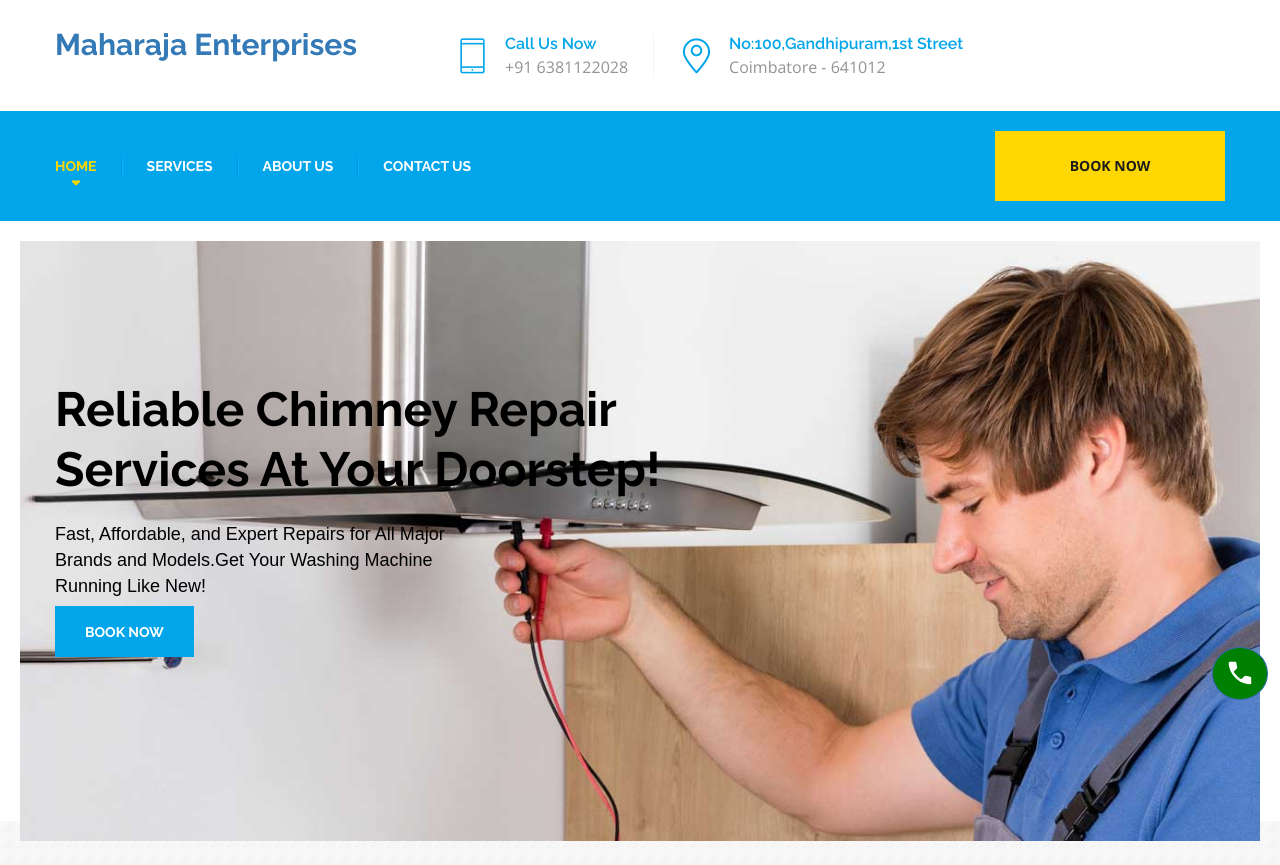
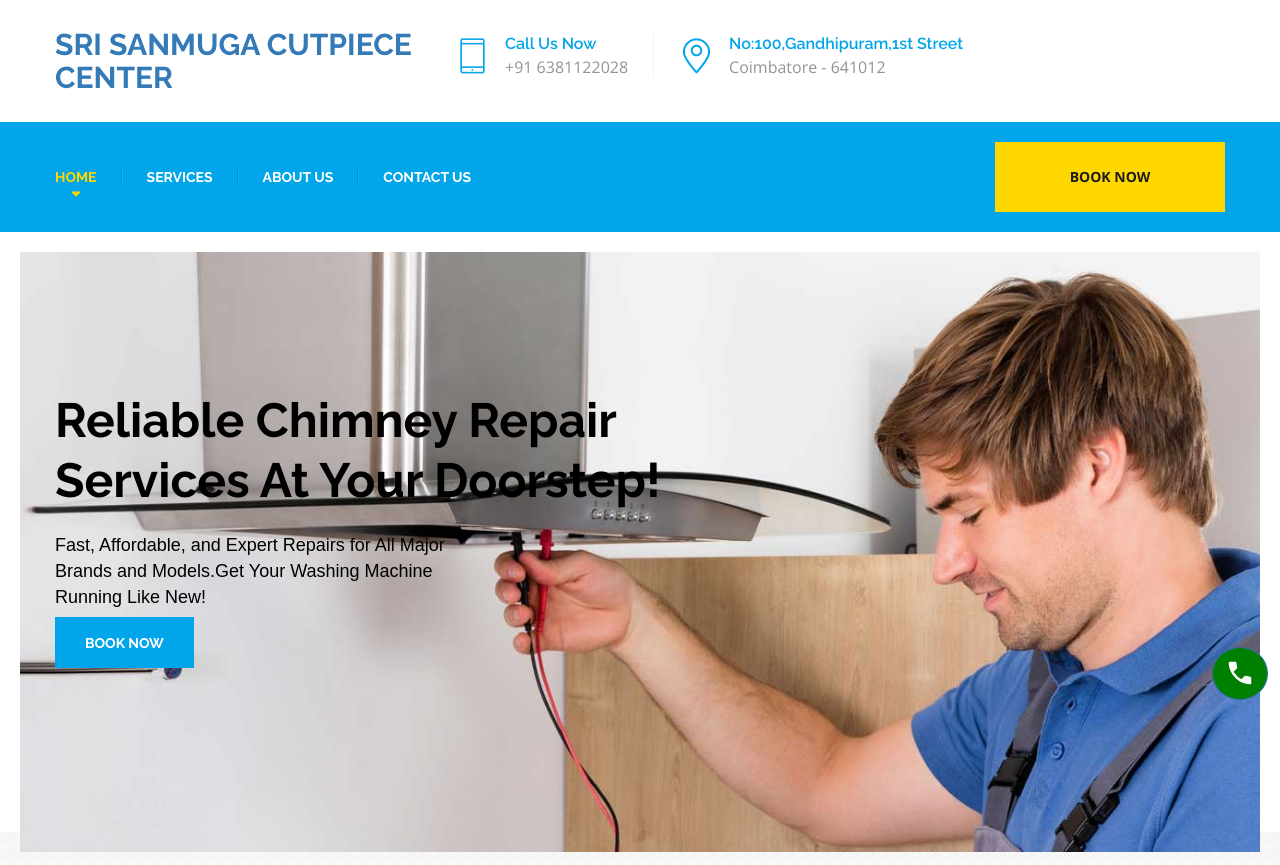
Before and after one commit to Maharja/demoweb, a plain HTML site: page index.html in a window 1280 px wide. Shown: the top 865 px of the page. Drawn offline with nearby package versions, Linux system fonts and the light colour scheme; some packages are replaced by stand-ins of ours.

Commit message:
Update index.html

```diff
--- a/index.html
+++ b/index.html
@@ -2,7 +2,7 @@
 <html lang="en">
 <head>
 	<meta charset="UTF-8">
-	<title>Maharaja Enterprises</title>
+	<title>SRI SANMUGA CUTPIECE CENTER</title>
 
 	<!-- responsive meta -->
 	<meta name="viewport" content="width=device-width, initial-scale=1">
@@ -67,7 +67,7 @@
             <div class="col-lg-4 col-md-4 col-sm-12 col-xs-12">
                 <div class="logo mt-3">
                     <a href="index-2.html">
-                        <h2>Maharaja Enterprises</h2>
+                        <h2>SRI SANMUGA CUTPIECE CENTER</h2>
                     </a>
                 </div>
             </div>
```
